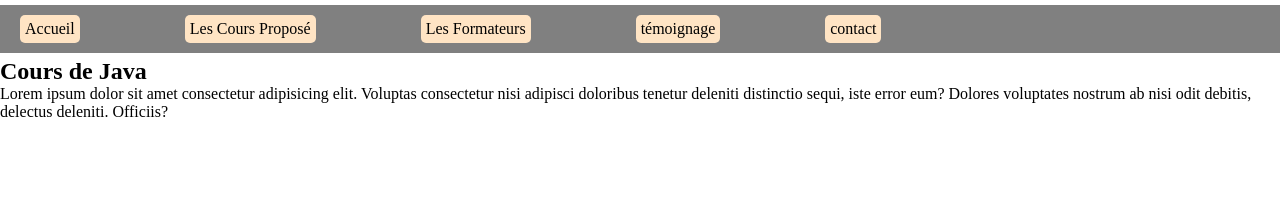
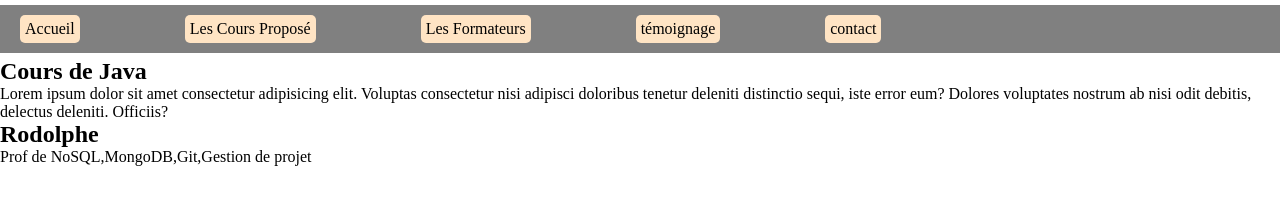
Before and after one commit to kom1984/ExoGit, a plain HTML site: page index.html in a window 1280 px wide. Drawn offline with Linux system fonts and the light colour scheme.

Commit message:
formateur section

```diff
--- a/index.html
+++ b/index.html
@@ -36,6 +36,10 @@
           delectus deleniti. Officiis?
         </p>
       </section>
+      <section id="Formateurs">
+        <h1>Rodolphe</h1>
+        <p>Prof de NoSQL,MongoDB,Git,Gestion de projet</p>
+      </section>
     </main>
   </body>
 </html>
```
